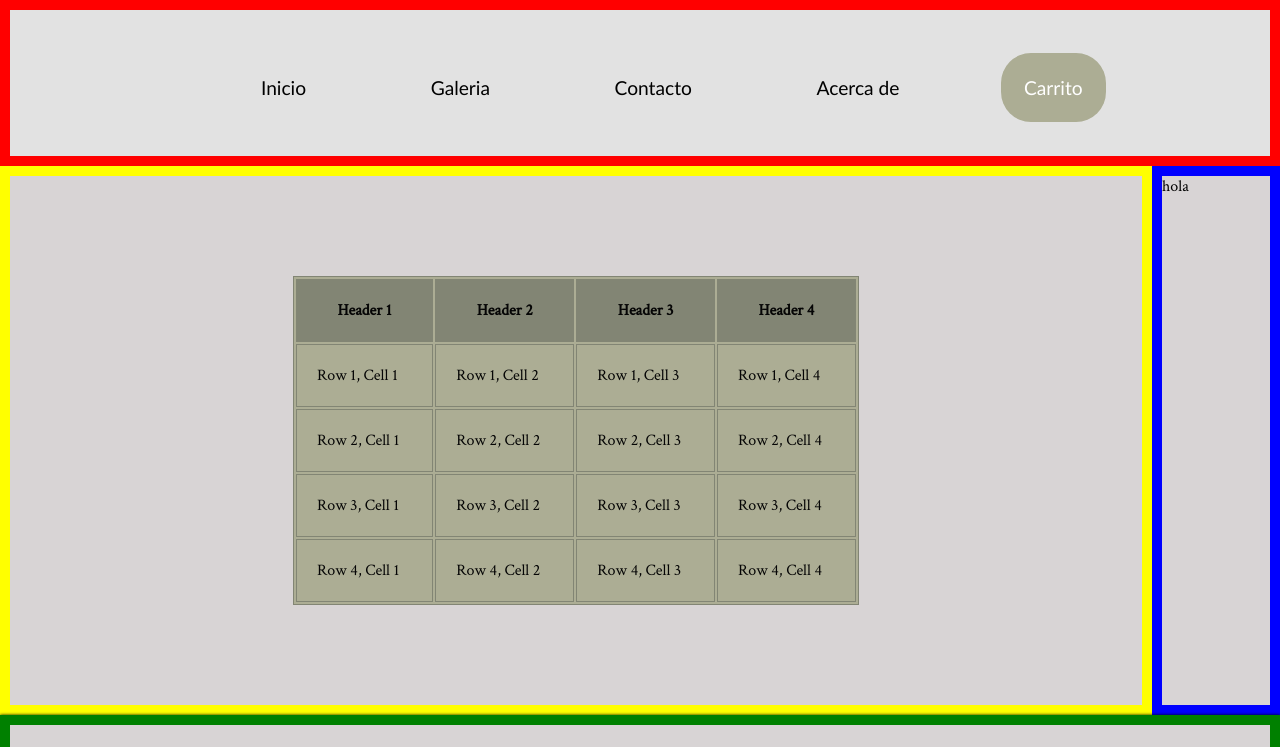
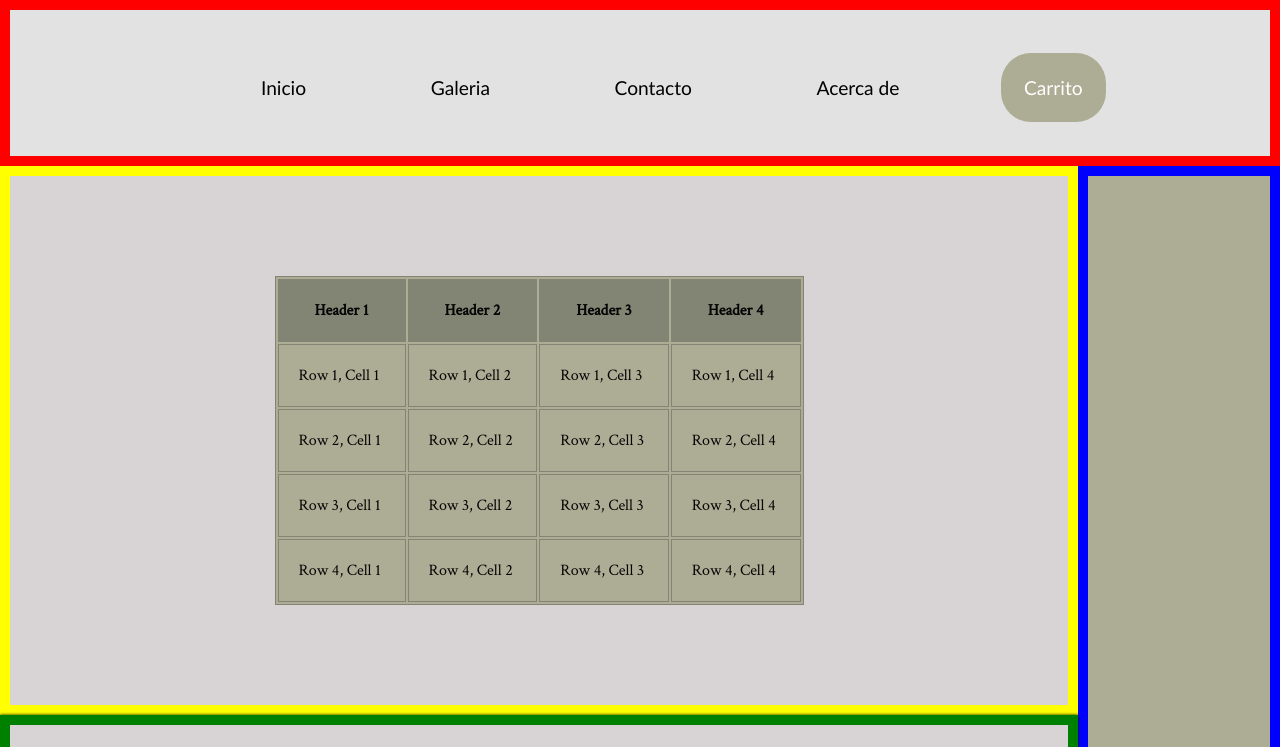
Before and after one commit to agusalta/Bilbao, a plain HTML site: page index.html in a window 1280 px wide. Shown: the top 747 px of the page. Drawn offline with Linux system fonts and the light colour scheme.

Commit message:
ultimos cambios

```diff
--- a/index.html
+++ b/index.html
@@ -65,7 +65,6 @@
           </table>
     </main>
     <aside>
-      hola
     </aside>
     <footer style="grid-area: footer;">
       <div>
--- a/styles/style.css
+++ b/styles/style.css
@@ -25,18 +25,16 @@ h1 {
 
 .gridContainer {
   display: grid;
-  grid-template-columns: 90% auto;
+  grid-template-columns: 70% auto;
   grid-template-rows: ;
   grid-template-areas:
-  "header header"
-  "main aside"
-  "main aside"
-  "footer footer";
+  "header header header"
+  "main main aside"
+  "main main aside"
+  "footer footer aside";
 }
 
-
 /* Header - Navegacion */
-
 
 header {
   grid-area: header;
@@ -50,11 +48,13 @@ header {
 main {
   grid-area: main;
   border: 10px solid yellow;
+  height: fit-content;
 }
 
 aside {
   grid-area: aside;
   border: 10px solid blue;
+  background-color: #ACAD94;
 }
 
 footer{
```
Also changed, not shown: Galeria.html (+2 -0 lines).
